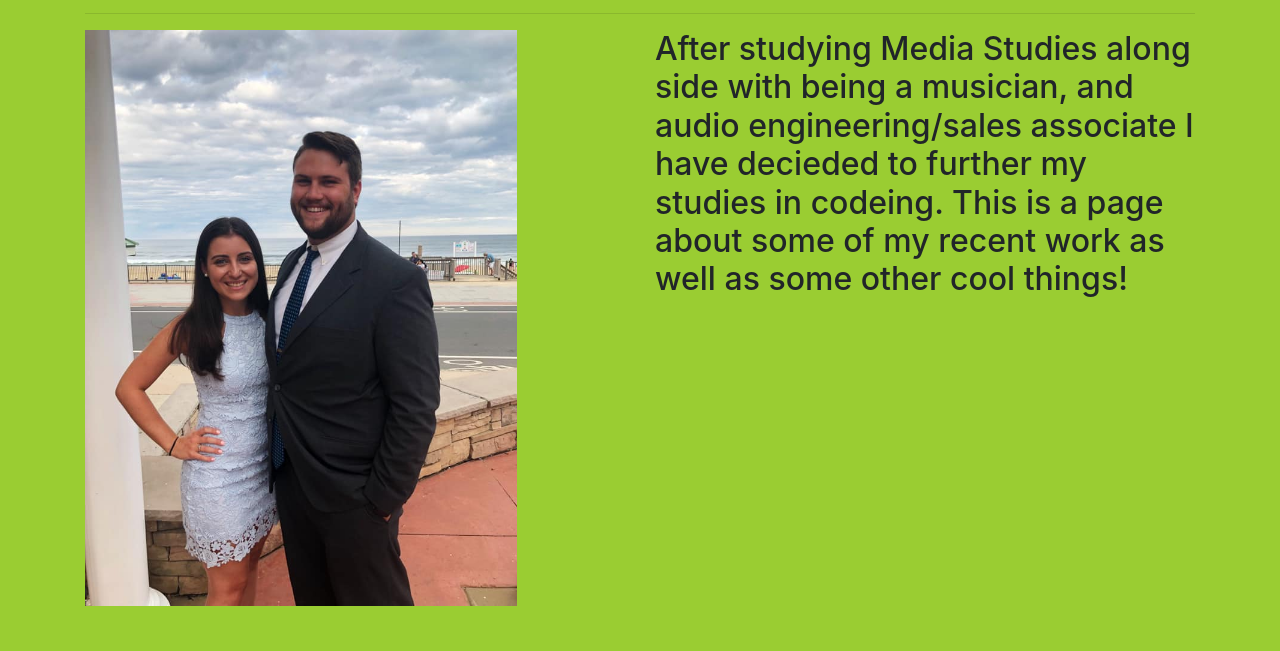
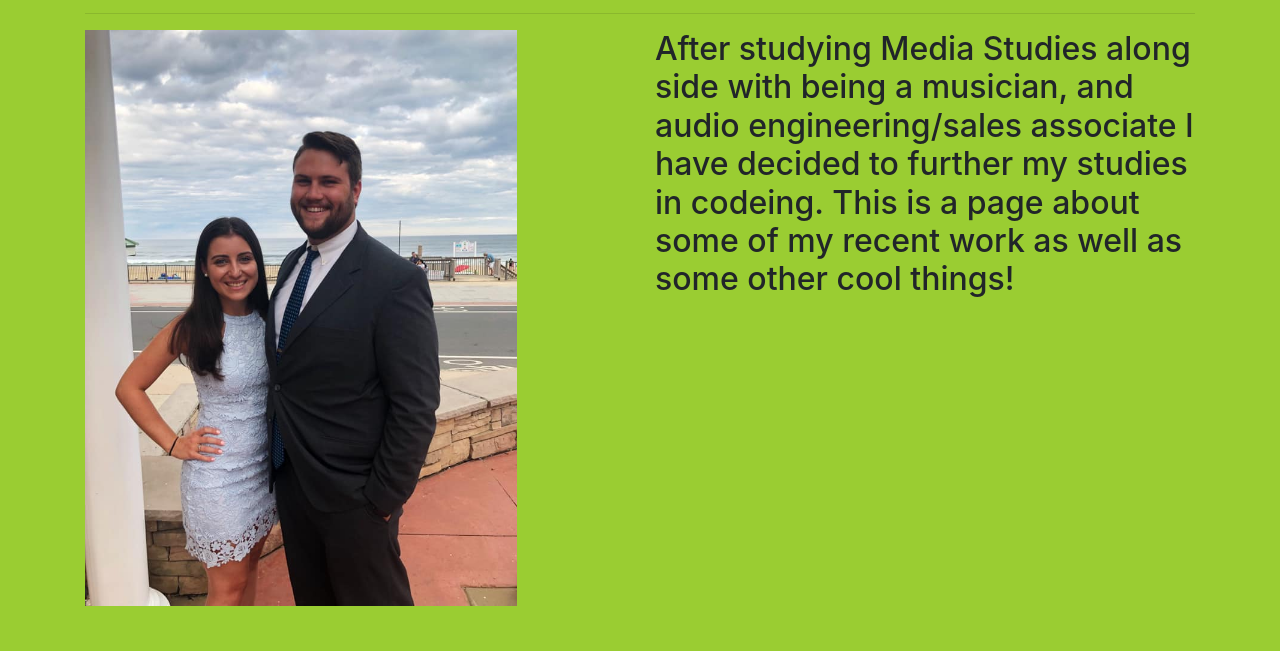
Before and after one commit to jakealgor/jakealgor, a plain HTML site: page index.html in a window 1280 px wide. Shown: the part 107-758 px from the top of the page. Drawn offline with nearby package versions, Linux system fonts and the light colour scheme.

Commit message:
spelling fix

```diff
--- a/index.html
+++ b/index.html
@@ -34,7 +34,7 @@
         <img class=".picholder" src="Public/imgs/jakekelly.jpg" alt="A photo of me" style="width:80%" >
         </div>
         <div class="col-lg-6 col-md-6">
-        <h2>After studying Media Studies along side with being a musician, and audio engineering/sales associate I have decieded to further my studies in codeing.
+        <h2>After studying Media Studies along side with being a musician, and audio engineering/sales associate I have decided to further my studies in codeing.
             This is a page about some of my recent work as well as some other cool things!</h2>
         </div>
     </div>
```
